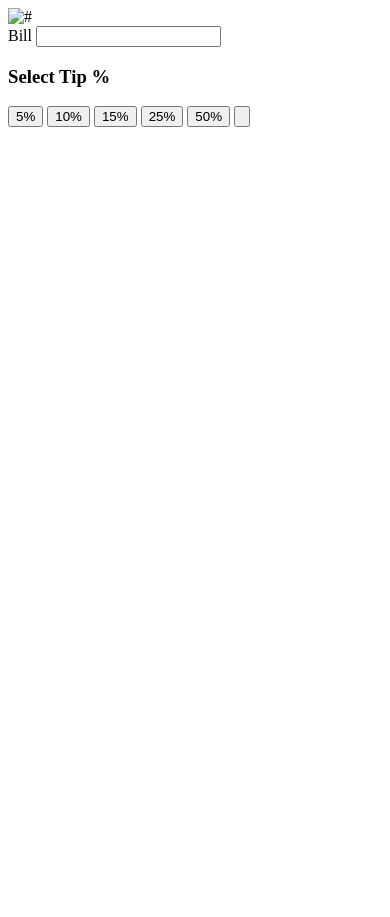
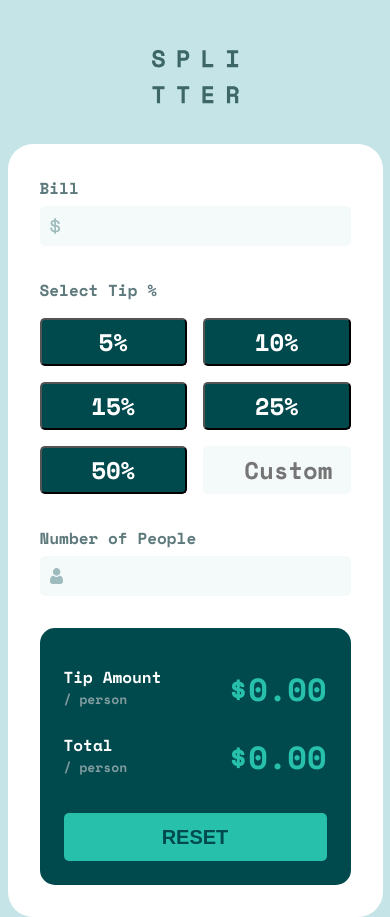
Before and after one commit to leeport511/tip-calculator-app, a website: page index.html in a window 390 px wide. Before the commit the page ends 844 px from the top, so only its background shows below. Drawn offline with nearby package versions, Linux system fonts and the light colour scheme.

Commit message:
mobile view finished

```diff
--- a/index.html
+++ b/index.html
@@ -6,31 +6,60 @@
       <link rel="shortcut icon" href="./assets/images/favicon-32x32.png" type="image/x-icon">
       <link rel="preconnect" href="https://fonts.googleapis.com">
       <link rel="preconnect" href="https://fonts.gstatic.com" crossorigin>
-      <link href="https://fonts.googleapis.com/css2?family=Roboto:wght@400;700&family=Rubik:ital,wght@0,300..900;1,300..900&family=Space+Mono:ital,wght@0,400;0,700;1,400;1,700&display=swap" rel="stylesheet">
+      <link href="https://fonts.googleapis.com/css2?family=Space+Mono:ital,wght@0,400;0,700;1,400;1,700&display=swap" rel="stylesheet">
+      <link rel="stylesheet" href="./css/main.css">
       <title>Tip Calculator App</title>
 </head>
 <body>
-      <div>
-            <img src="#" alt="#">
+      <div class="logo">
+            <img src="./assets/images/logo.svg" alt="splitter logo">
       </div>
-      <main>
-            <form>
-                  <div>
+      <main class="splitter-container">
+            <form class="splitter-form">
+                  <div class="bill">
                         <label for="bill">Bill</label>
-                        <input type="text" id="bill">
+                        <div class="bill-input">
+                              <img src="./assets/images/icon-dollar.svg" alt="dollar icon">
+                              <input type="text" id="bill" name="bill" >
+                        </div>
                   </div>
-                  <div>
+                  <div class="tip">
                         <h3>Select Tip %</h3>
-                        <div>
-                              <button type="button" class="tip-button" data-tip="5">5%</button>
-                              <button type="button" class="tip-button" data-tip="10">10%</button>
-                              <button type="button" class="tip-button" data-tip="15">15%</button>
-                              <button type="button" class="tip-button" data-tip="25">25%</button>
-                              <button type="button" class="tip-button" data-tip="50">50%</button>
-                              <input type="button" class="tip-button custom-tip" placeholder="Custom">
+                        <div class="tip-buttons">
+                              <button type="button" value="5" class="tip-button" data-tip="5">5%</button>
+                              <button type="button" value="10" class="tip-button" data-tip="10">10%</button>
+                              <button type="button" value="15" class="tip-button" data-tip="15">15%</button>
+                              <button type="button" value="25" class="tip-button" data-tip="25">25%</button>
+                              <button type="button" value="50" class="tip-button" data-tip="50">50%</button>
+                              <input type="text"  name="custom-tip" class="custom-tip" placeholder="Custom" id="custom-tip">
+                        </div>
+                  </div>
+                  <div class="people">
+                        <label for="people">Number of People</label>
+                        <div class="people-input">
+                              <img src="./assets/images/icon-person.svg" alt="person icon">
+                              <input type="text" id="people" name="people" >
                         </div>
                   </div>
             </form>
+
+            <div class="splitter-result">
+                  <div class="tip-amt">
+                        <div>
+                              <h3>Tip Amount</h3>
+                              <p class="per-person">/ person</p>
+                        </div>
+                        <p id="tip-amount">$0.00</p>
+                  </div>
+                  <div class="tip-amt">
+                        <div>
+                              <h3>Total</h3>
+                              <p class="per-person">/ person</p>
+                        </div>
+                        <p id="tip-total">$0.00</p>
+                  </div>
+                  <button type="button" id="reset-button">Reset</button>
+            </div>
       </main>
 
 
--- a/sass/components/_index.scss
+++ b/sass/components/_index.scss
@@ -0,0 +1,195 @@
+@use "../globals/variables";
+
+
+.logo {
+      width: 87px;
+      height: 53px;
+      margin-top: 50px;
+      margin-bottom: 41px;
+}
+
+.splitter-container {
+      display: flex;
+      flex-direction: column;
+      align-items: center;
+      background-color: variables.$white;
+      padding: 32px;
+      border-radius: 25px;
+      max-width: 375px;
+      height: 789px;
+
+
+
+      .splitter-form {
+
+
+            input {
+                  width: 100%;
+                  height: 40px;
+                  background-color: variables.$very-light-grayish-cyan;
+                  border: none;
+                  border-radius: 5px;
+                  text-align: right;
+                  padding: 0 18px 0 18px;
+                  color: variables.$very-dark-cyan;
+                  font-family: "Space Mono", monospace;
+                  font-weight: bold;
+                  font-size: 24px;
+
+            }
+
+            label, h3 {
+                  color: variables.$dark-grayish-cyan;
+                  font-size: 16px;
+                  font-weight: bold;
+                  margin-bottom: 6px;
+                  display: block;
+            }
+
+
+
+            .bill {
+                  margin-bottom: 32px;
+
+
+                  &-input {
+                        position: relative;
+                        width: 100%;
+
+                        img{
+                              position: absolute;
+                              top: 50%;
+                              left: 10px;
+                              transform: translateY(-50%);
+                        }
+
+                  }
+
+            }
+
+            .tip {
+
+                  margin-bottom: 32px;
+
+                  h3{
+                        margin-bottom: 16px;
+                  }
+
+
+                  &-buttons {
+
+                        display: grid;
+                        grid-template-columns: repeat(2, 1fr);
+                        gap: 16px;
+
+
+                        .tip-button {
+                             height: 48px;
+                             background-color: variables.$very-dark-cyan;
+                             color: variables.$white;
+                             font-family: "Space Mono", monospace;
+                             font-size: 24px;
+                             font-weight: bold;
+                             border-radius: 5px;
+                             cursor: pointer;
+
+                        }
+
+                        .custom-tip {
+                              background-color: variables.$very-light-grayish-cyan;
+                              color: variables.$very-dark-cyan;
+                              height: 48px;
+                              font-size: 24px;
+                              font-weight: bold;
+                              border-radius: 5px;
+                        }
+                  }
+            }
+
+          .people {
+
+            margin-bottom: 32px;
+
+
+                  &-input {
+                        position: relative;
+                        width: 100%;
+
+                        img{
+                              position: absolute;
+                              top: 50%;
+                              left: 10px;
+                              transform: translateY(-50%);
+                        }
+                  }
+
+          }
+
+      }
+
+
+      .splitter-result {
+
+           padding: 37px 24px 24px 24px;
+           background-color: variables.$very-dark-cyan;
+           width: 100%;
+      //      height: 257px;
+           border-radius: 15px;
+
+           h3 {
+                  font-size: 16px;
+                  font-weight: bold;
+                  color: variables.$white;
+
+           }
+
+           .tip-amt {
+                  display: flex;
+                  justify-content: space-between;
+                  margin-bottom: 20px;
+
+
+                  .per-person{
+                      font-size: 13px;
+                      color: variables.$grayish-cyan
+                  }
+
+                  p {
+                      font-size: 32px;
+                      color: variables.$strong-cyan;
+                      font-weight: bold;
+                  }
+
+           }
+
+           button {
+                  margin-top: 12px;
+                  width: 100%;
+                  height: 48px;
+                  background-color: variables.$strong-cyan;
+                  border-radius: 5px;
+                  text-transform: uppercase;
+                  font-size: 20px;
+                  font-weight: bold;
+                  color: variables.$very-dark-cyan;
+                  cursor: pointer;
+                  border: none;
+
+           }
+
+      }
+
+}
+
+
+
+
+
+
+
+
+
+
+@media screen and (min-width: 1280px) {
+
+}
--- a/sass/globals/_global.scss
+++ b/sass/globals/_global.scss
@@ -0,0 +1,26 @@
+@use "./variables";
+
+* {
+      margin: 0;
+      padding: 100;
+      box-sizing: border-box;
+}
+
+
+html, body {
+      font-family: "Space Mono", monospace;
+      background-color: variables.$light-grayish-cyan;
+      height: 100vh;
+      width: 100vw;
+      display: flex;
+      flex-direction: column;
+      align-items: center;
+}
+
+
+
+
+
+@media screen and (min-width: 1280px) {
+
+}
--- a/scripts/index.js
+++ b/scripts/index.js
@@ -0,0 +1,75 @@
+
+// * Control form
+
+const splitterForm = document.querySelector('.splitter-form');
+const billInput = document.getElementById('bill');
+const customTipInput = document.getElementById('custom-tip');
+const peopleInput = document.getElementById('people');
+
+
+// * Control buttons
+
+const tipButtons = document.querySelectorAll('.tip-button');
+
+
+
+
+// * Calculate results
+
+tipButtons.forEach(button => {
+      button.addEventListener('click', () => {
+            tipButtons.forEach(button => {
+                  button.classList.remove('active');
+            });
+            button.classList.add('active');
+            customTipInput.value = '';
+      });
+});
+
+const tipButtonSelected = document.querySelector('.active')
+
+tipButtonSelected.addEventListener('click', () => {
+      customTipInput.value = '';
+
+      const tipValue = parseInt(tipButtonSelected.value);
+      console.log(tipValue);
+
+});
+
+
+splitterForm.addEventListener('input', () => {
+
+      const billValue = parseFloat(billInput.value);
+
+      if (customTipInput.value <= 0 || customTipInput.value >= 100) {
+            customTipInput.value = '';
+      }
+
+      const customPercentTipValue = parseInt(customTipInput.value);
+      const peopleValue = parseInt(peopleInput.value);
+
+
+})
+
+
+
+
+// * Reset form & results
+
+const resetButton = document.getElementById('reset-button');
+
+const resetForm = () => {
+
+      billInput.value = '';
+      customTipInput.value = '';
+      peopleInput.value = '';
+
+      tipButtons.forEach(button => {
+            button.classList.remove('active');
+      });
+}
+
+const resetResults = () => {}
+
+resetButton.addEventListener('click', resetForm);
+resetButton.addEventListener('click', resetResults);
```
Also changed, not shown: css/main.css, 1 other file.
